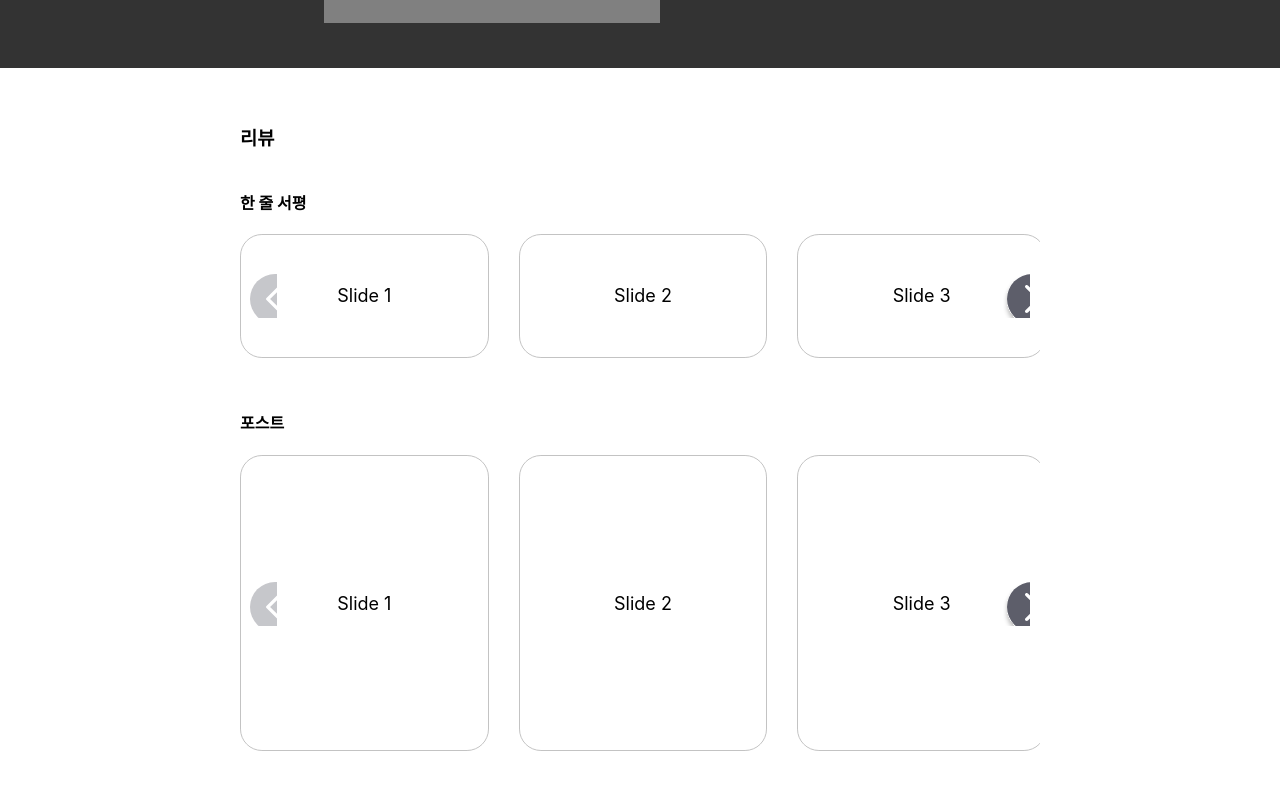
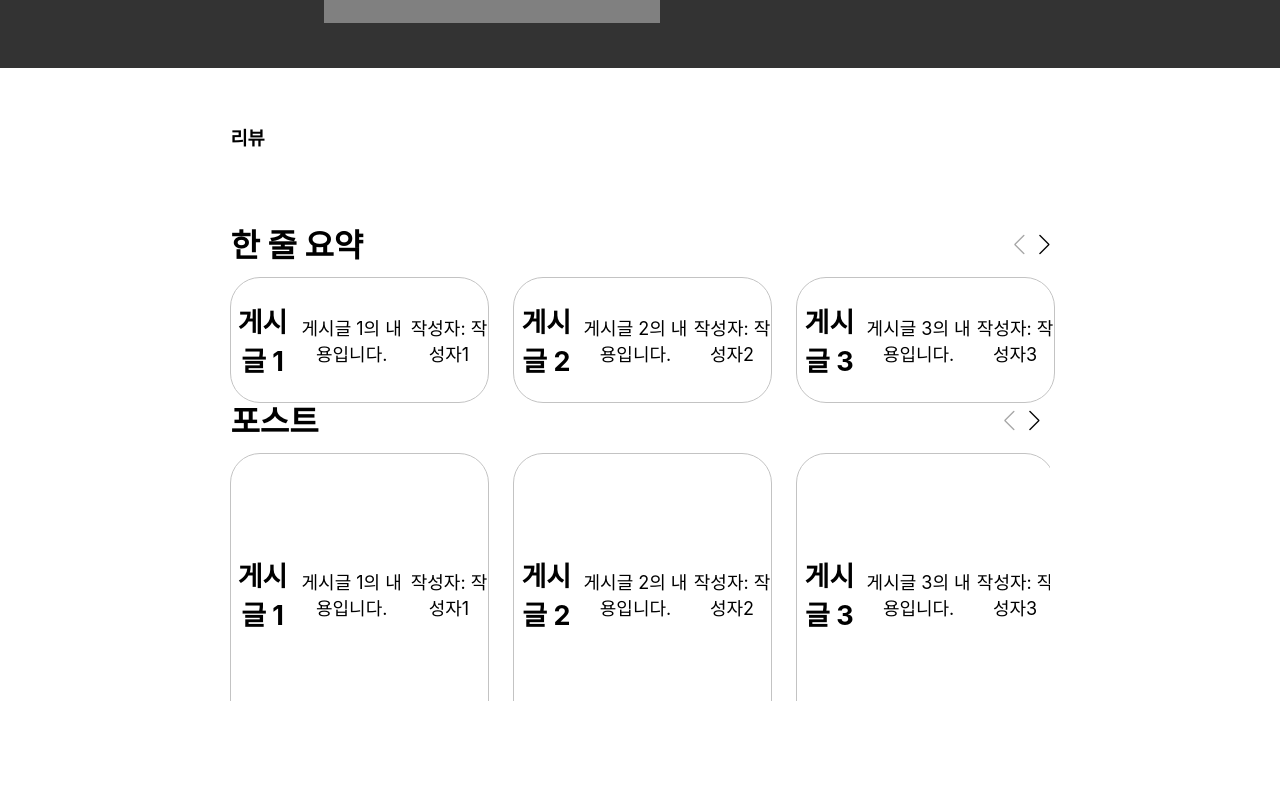
Before and after one commit to BookitList/BookitList_frontend, a React (Create React App) app: page /BookDetail in a window 1280 px wide. Shown: the part 574-1360 px from the top of the page. Built offline with nearby package versions, Linux system fonts and the light colour scheme.

Commit message:
Feat: Carousel 기능 업데이트

```diff
--- a/package.json
+++ b/package.json
@@ -11,7 +11,7 @@
     "react-dom": "^18.2.0",
     "react-router-dom": "^6.18.0",
     "react-scripts": "5.0.1",
-    "swiper": "^11.0.5",
+    "swiper": "11.0.5",
     "web-vitals": "^2.1.4"
   },
   "scripts": {
--- a/src/App.js
+++ b/src/App.js
@@ -14,7 +14,7 @@ const App = () => {
     <BrowserRouter>
       <Routes>
         {/*<Route path="/" exact element={<Home />} />*/}
-        <Route path="/" exact element={<BookDetail />} />
+        <Route path="/" exact element={<Home />} />
         <Route path="/Login"  element={<Login />} />
         {/* BookDetail 책 데이터마다 링크 다르게 변수처리 */}
         <Route path="/BookDetail"  element={<BookDetail />} />
--- a/src/components/Carousel.css
+++ /dev/null
@@ -1,37 +0,0 @@
-.swiper-slide {
-    text-align: center;
-    font-size: 18px;
-    background: #fff;
-
-    /* Center slide text vertically */
-    display: flex;
-    justify-content: center;
-    align-items: center;
-  }
-
-  .swiper {
-    width: 100%;
-    height: 125px;
-    margin: 20px auto;
-  }
-
-  .Swiper .swiper-slide{
-    width: 267.831px;
-    height: 121.928px;
-    flex-shrink: 0;
-    border-radius: 21.92px;
-    border: 1.223px solid #C3C3C3;
-    background: #FFF;
-
-  }
-
-  .oneLineReview{
-    height: 125px;
-
-  }
-  .post{
-    height: 298px;
-  }
-  .post .swiper-slide{
-    height: 293.514px;
-  }
--- a/src/components/Carousel.js
+++ /dev/null
@@ -1,28 +0,0 @@
-import React, { useRef, useState } from 'react';
-import { Swiper, SwiperSlide } from 'swiper/react';
-import 'swiper/css';
-import 'swiper/css/navigation';
-import './Carousel.css';
-import { Navigation } from 'swiper/modules';
-
-
-  const Carousel = ({ customClass }) => {
-    return (
-      <Swiper
-        slidesPerView={3}
-        centeredSlides={false}
-        spaceBetween={30}
-        navigation={true}
-        modules={[Navigation]}
-        className={`Swiper ${customClass}`}
-      >
-      <SwiperSlide>Slide 1</SwiperSlide>
-      <SwiperSlide>Slide 2</SwiperSlide>
-      <SwiperSlide>Slide 3</SwiperSlide>
-      <SwiperSlide>Slide 4</SwiperSlide>
-    </Swiper>
-  );
-};
-
-
-export default Carousel;
--- /dev/null
+++ b/src/components/Carousel/Carousel.css
@@ -0,0 +1,89 @@
+.swiper-slide {
+    text-align: center;
+    font-size: 18px;
+    background: #fff;
+    display: flex;
+    justify-content: center;
+    align-items: center;
+  }
+
+  .swiper {
+    width: 100%;
+    height: 125px;
+    margin: 20px auto;
+  }
+
+
+  .swiper-slide {
+    width: 318px;
+    height: 124px;
+    flex-shrink: 0;
+    border-radius: 30px;
+    border: 1.223px solid #C3C3C3;
+    background: #FFF;
+  }
+
+  .oneLineReview{
+    height: 126px;
+    padding-right: 10px;
+    padding-bottom: 50px;
+
+  }
+  .post{
+    height: 298px;
+  }
+  .post .swiper-slide{
+    height: 280px;
+
+  }
+
+.componentName {
+  top: 60px;
+  position: relative;
+  z-index: -1;
+  margin-top: 10px;
+  width: 300px;
+}
+
+.swiper-wrapper{
+  margin-top: 50px;
+}
+
+
+.swiper-button-next::after, .swiper-button-prev::after {
+  font-size: 20px;
+  color: #000;
+}
+
+.swiper-button-next, .swiper-button-prev {
+  background: transparent;
+  top: 30px;
+  width: auto;
+  height: auto;
+  transform: none;
+  color: #000;
+}
+
+.swiper-button-next {
+  right: 10px;
+}
+
+.swiper-button-prev {
+  left: auto;
+  right: 35px;
+}
+
+.swiper-button-next::after, .swiper-button-prev::after{
+
+  background: transparent;
+  width: auto;
+  height: auto;
+  transform: none;
+  color: #000;
+  display: flex;
+  align-items: flex-start;
+  justify-content: center;
+  border-radius: 50%;
+  z-index: 100;
+
+}
--- /dev/null
+++ b/src/components/Carousel/Carousel.js
@@ -0,0 +1,57 @@
+import React, { useRef, useState } from 'react';
+import { Swiper, SwiperSlide } from 'swiper/react';
+import 'swiper/css';
+import 'swiper/css/navigation';
+import './Carousel.css';
+import { Navigation } from 'swiper/modules';
+
+
+
+
+  const Carousel = ({ customClass, componentName }) => {
+
+    const posts = [
+      { title: "게시글 1", content: "게시글 1의 내용입니다.", author: "작성자1" },
+      { title: "게시글 2", content: "게시글 2의 내용입니다.", author: "작성자2" },
+      { title: "게시글 3", content: "게시글 3의 내용입니다.", author: "작성자3" },
+      { title: "게시글 4", content: "게시글 4의 내용입니다.", author: "작성자4" },
+      { title: "게시글 5", content: "게시글 5의 내용입니다.", author: "작성자5" },
+    ];
+
+    return (
+      <div>
+        <h1 className='componentName'>{componentName}</h1>
+      <Swiper
+        slidesPerView={3}
+        centeredSlides={false}
+        spaceBetween={24}
+        navigation={{
+          nextEl: '.swiper-button-next',
+          prevEl: '.swiper-button-prev',
+        }}
+        modules={[Navigation]}
+        className={`Swiper ${customClass}`}
+      >
+
+        {posts.map((post, index) => (
+        <SwiperSlide key={index}>
+          <h2>{post.title}</h2>
+          <p>{post.content}</p>
+          <footer>작성자: {post.author}</footer>
+        </SwiperSlide>
+      ))}
+
+
+      <div className="swiper-button-prev"></div>
+
+      <div className="swiper-button-next"></div>
+    </Swiper>
+    </div>
+
+
+
+  );
+};
+
+
+export default Carousel;
--- a/src/pages/BookDetail/BookDetail.css
+++ b/src/pages/BookDetail/BookDetail.css
@@ -55,7 +55,7 @@
 }
 .reviewContainer{
     height: 823px;
-    margin: 0 30vh;
+    margin: 0 28.8vh;
     /*border: 1px solid black;*/
 
 }
--- a/src/pages/BookDetail/BookDetail.js
+++ b/src/pages/BookDetail/BookDetail.js
@@ -2,7 +2,7 @@ import React from "react";
 import Header from 'components/Header/Header';
 import Footer from 'components/Footer/Footer';
 import './BookDetail.css';
-import Carousel from "components/Carousel";
+import Carousel from "components/Carousel/Carousel";
 
 const BookDetail= () => {
     return(
@@ -33,15 +33,14 @@ const BookDetail= () => {
         <div className="reviewContainer">
             <h3>리뷰</h3>
             <div className="oneLineReviewContainer">
-                <h4>한 줄 서평</h4>
-                <Carousel customClass="oneLineReview" />
+                <Carousel customClass="oneLineReview" componentName={"한 줄 요약"} />
             </div>
             <div className="postContainer">
-                <h4>포스트</h4>
-                <Carousel customClass="post"/>
+                <Carousel customClass="post" componentName={"포스트"}/>
             </div>
 
         </div>
+
         <Footer />
     </div>
     );
```
Also changed, not shown: src/img/nextButton.svg (added), 1 other file (tests, documents, lock files or other folders).
